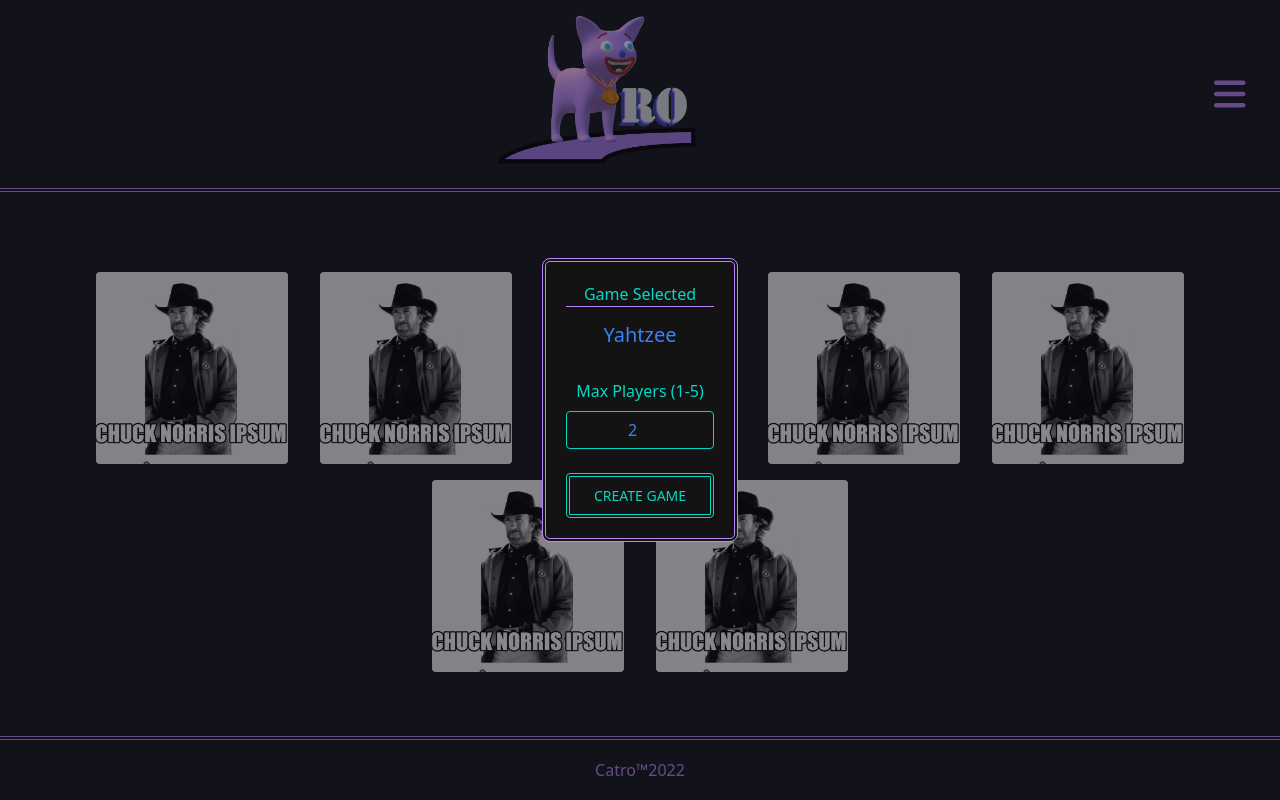
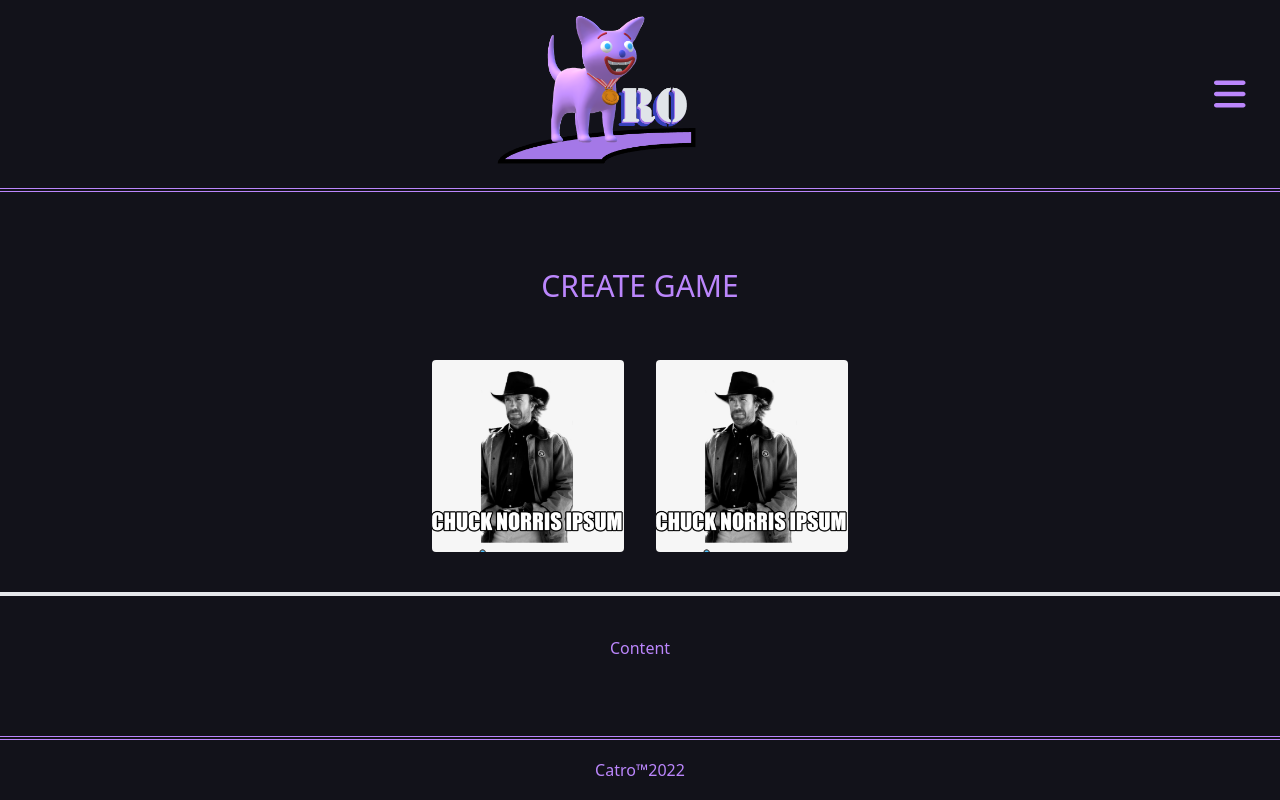
Before and after one commit to JoelKovalcson/Catro-Gaming, a React (Create React App) app in the folder client/: page /multiplayer in a window 1280 px wide. Built offline with nearby package versions, Linux system fonts and the light colour scheme; what tw-elements would draw is missing.

Commit message:
Setup dynamic card loading of each multiplayer game

```diff
--- a/client/src/pages/Multiplayer.js
+++ b/client/src/pages/Multiplayer.js
@@ -1,9 +1,10 @@
 import React, { useState } from "react";
 import { Link } from "react-router-dom";
+import {MULTIPLAYER_GAMES} from '../utils/homepage/games';
 
 const Multiplayer = () => {
 
-	const [gameSelection, setGameSelection] = useState({game: 'yahtzee', maxPlayers: 2, showModal: true, gameId: '', MIN: 1, MAX: 5});
+	const [gameSelection, setGameSelection] = useState({game: 'yahtzee', maxPlayers: 2, showModal: false, gameId: '', MIN: 1, MAX: 5});
 	const [joinGameArr, setJoinGameArr] = useState([]);
 
 	const handleFormSubmit = (event) => {
@@ -11,18 +12,34 @@ const Multiplayer = () => {
 	}
 
 	const handleChange = (event) => {
+		event.preventDefault();
+		if(event.target.name === 'background') {
+			setGameSelection({
+				...gameSelection,
+				showModal: false
+			})
+			return;
+		}
+		else {
+			console.log(event.target)
+		}
 		setGameSelection({
 			...gameSelection,
 			[event.target.name]: event.target.value
 		});
 	}
 
+	const createGame = (event) => {
+		event.preventDefault();
+		console.log(MULTIPLAYER_GAMES);
+	}
+
 	return (
 		<>
 			{/* Modal */}
-			<div className={`${(gameSelection.showModal) ? "visible" : "invisible"} grid z-40 bg-background/50 fixed top-0 bottom-0 right-0 left-0 justify-center items-center overflow-y-auto overflow-x-hidden h-modal md:h-full md:inset-0`}>
+			<a href="#0" onClick={handleChange} name="background" className={`${(gameSelection.showModal) ? "visible" : "invisible"} grid z-40 bg-background/[.85] fixed top-0 bottom-0 right-0 left-0 justify-center items-center overflow-y-auto overflow-x-hidden h-modal md:h-full md:inset-0`}>
 				<form onSubmit={handleFormSubmit} className="p-5 bg-light-background rounded-lg max-w-sm border-4 border-double border-pastel-purple">
-					<div className="mb-6 grid">
+					<div className="grid">
 						<div className="text-center inline-block mb-2 text-light-blue border-b border-pastel-purple">
 							Game Selected
 						</div>
@@ -60,11 +77,10 @@ const Multiplayer = () => {
 							transition
 							ease-in-out
 							m-0
-							focus:outline-none"
+							focus:outline-none
+							mb-6"
 							id="maxPlayers"
 							placeholder="1"/>
-					</div>
-
 						<button type="submit"  className="
 							w-full
 							px-6
@@ -90,46 +106,40 @@ const Multiplayer = () => {
 						>
 							Create Game
 						</button>
-				</form>
 					</div>
 
+
+				</form>
+			</a>
+
 			{/* Game Selection */}
-			<div>
-
+			<section>
+				<div className="text-center text-3xl mb-10">
+					CREATE GAME
 				</div>
+				<div className="flex flex-wrap justify-center w-screen">
+					{
+						MULTIPLAYER_GAMES.map((game) => {
+							return (
+								<a key={game.name} name={game.name} data-min-players={game.minPlayers} data-max-players={game.maxPlayers} data-route={game.route} onClick={createGame} href="#0" className="card-image flex flex-col justify-center mx-4 mt-4 h-48 w-48 rounded bg-cover bg-center bg-chuck-norris">
+									<div className="card-text self-center text-bold text-xl">{game.name}</div>
+								</a>
+							)
+						})
+					}
+				</div>
+			</section>
 			{/* Join Game Listings */}
+			<div className="border-t-4 my-10"/>
+			<section className="">
 				<div>
 
 				</div>
 				<div className="flex flex-wrap justify-center w-screen">
-				<Link to='/yahtzee' className="card-image flex flex-col justify-center mx-4 mt-4 h-48 w-48 rounded bg-cover bg-center bg-chuck-norris">
-					<div className="card-text self-center text-bold text-xl">Yahtzee</div>
-				</Link>
+					Content
+				</div>
+			</section>
 
-				<Link to='/yahtzee' className="card-image flex flex-col justify-center mx-4 mt-4 h-48 w-48 rounded bg-cover bg-center bg-chuck-norris">
-					<div className="card-text self-center text-bold text-xl">Yahtzee</div>
-				</Link>
-
-				<Link to='/yahtzee' className="card-image flex flex-col justify-center mx-4 mt-4 h-48 w-48 rounded bg-cover bg-center bg-chuck-norris">
-					<div className="card-text self-center text-bold text-xl">Yahtzee</div>
-				</Link>
-
-				<Link to='/yahtzee' className="card-image flex flex-col justify-center mx-4 mt-4 h-48 w-48 rounded bg-cover bg-center bg-chuck-norris">
-					<div className="card-text self-center text-bold text-xl">Yahtzee</div>
-				</Link>
-
-				<Link to='/yahtzee' className="card-image flex flex-col justify-center mx-4 mt-4 h-48 w-48 rounded bg-cover bg-center bg-chuck-norris">
-					<div className="card-text self-center text-bold text-xl">Yahtzee</div>
-				</Link>
-
-				<Link to='/yahtzee' className="card-image flex flex-col justify-center mx-4 mt-4 h-48 w-48 rounded bg-cover bg-center bg-chuck-norris">
-					<div className="card-text self-center text-bold text-xl">Yahtzee</div>
-				</Link>
-
-				<Link to='/yahtzee' className="card-image flex flex-col justify-center mx-4 mt-4 h-48 w-48 rounded bg-cover bg-center bg-chuck-norris">
-					<div className="card-text self-center text-bold text-xl">Yahtzee</div>
-				</Link>
-			</div>
 		</>
 	)
 }
--- /dev/null
+++ b/client/src/utils/homepage/games.js
@@ -0,0 +1,30 @@
+const SINGLE_PLAYER_GAMES = [
+	{
+		// Insert any information I would need to start tetris here
+		name: 'Tetris',
+		difficulty: [
+			{difficulty: 'Easy', boardX: 12, boardY: 20, speed: 1000},
+			{difficulty: 'Medium', boardX: 10, boardY: 18, speed: 800},
+			{difficulty: 'Hard', boardX: 8, boardY: 16, speed: 600}
+		],
+		route: '/tetris'
+	}
+]
+
+const MULTIPLAYER_GAMES = [
+	{
+		name: 'Yahtzee',
+		minPlayers: 1,
+		maxPlayers: 4,
+		route: '/yahtzee'
+	},
+	{
+		name: 'ChattleShip',
+		minPlayers: 2,
+		maxPlayers: 2,
+		route: '/chattleship'
+	}
+]
+
+
+module.exports = {SINGLE_PLAYER_GAMES, MULTIPLAYER_GAMES}
```
Lines whose indentation alone changed are shown as unchanged.
